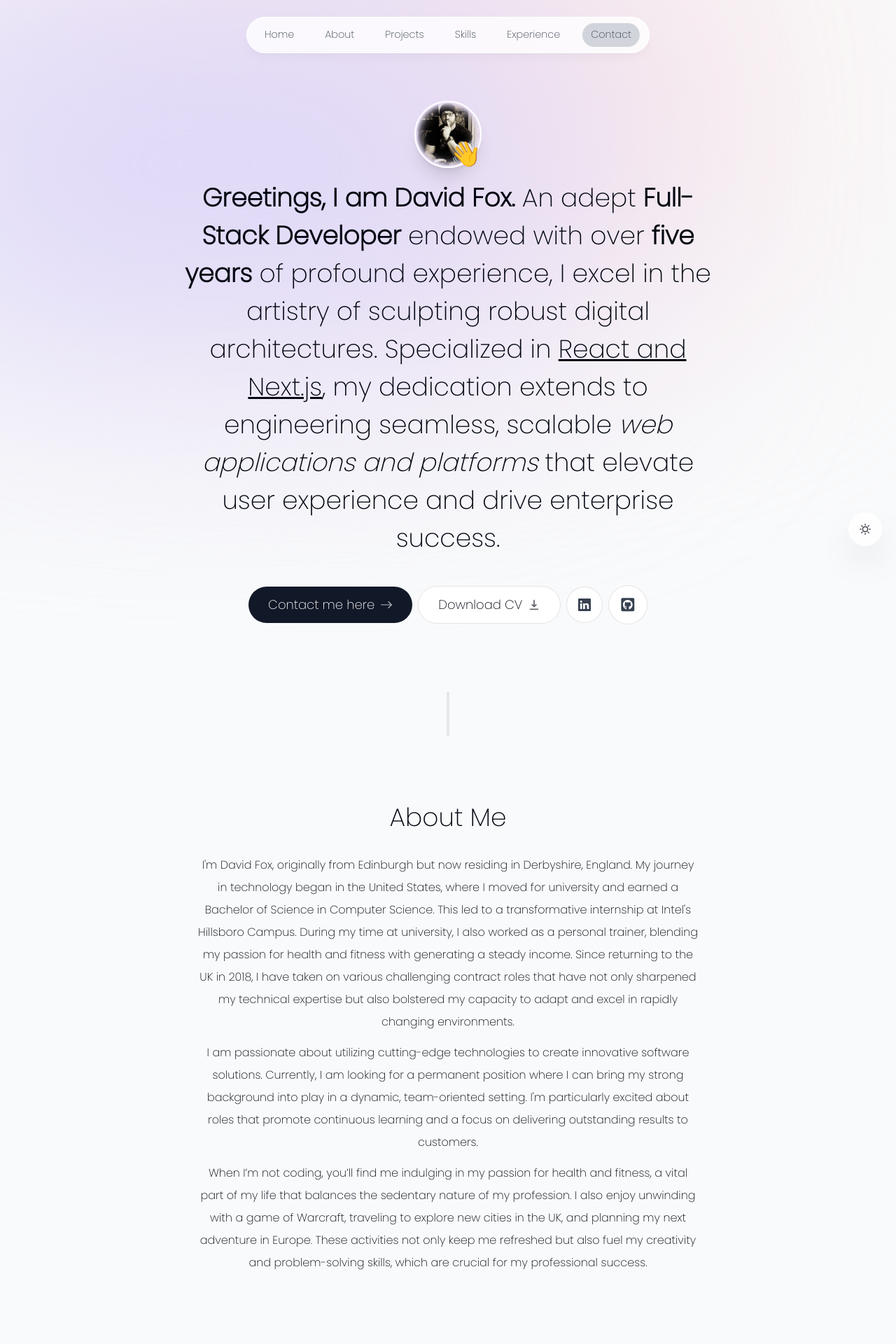
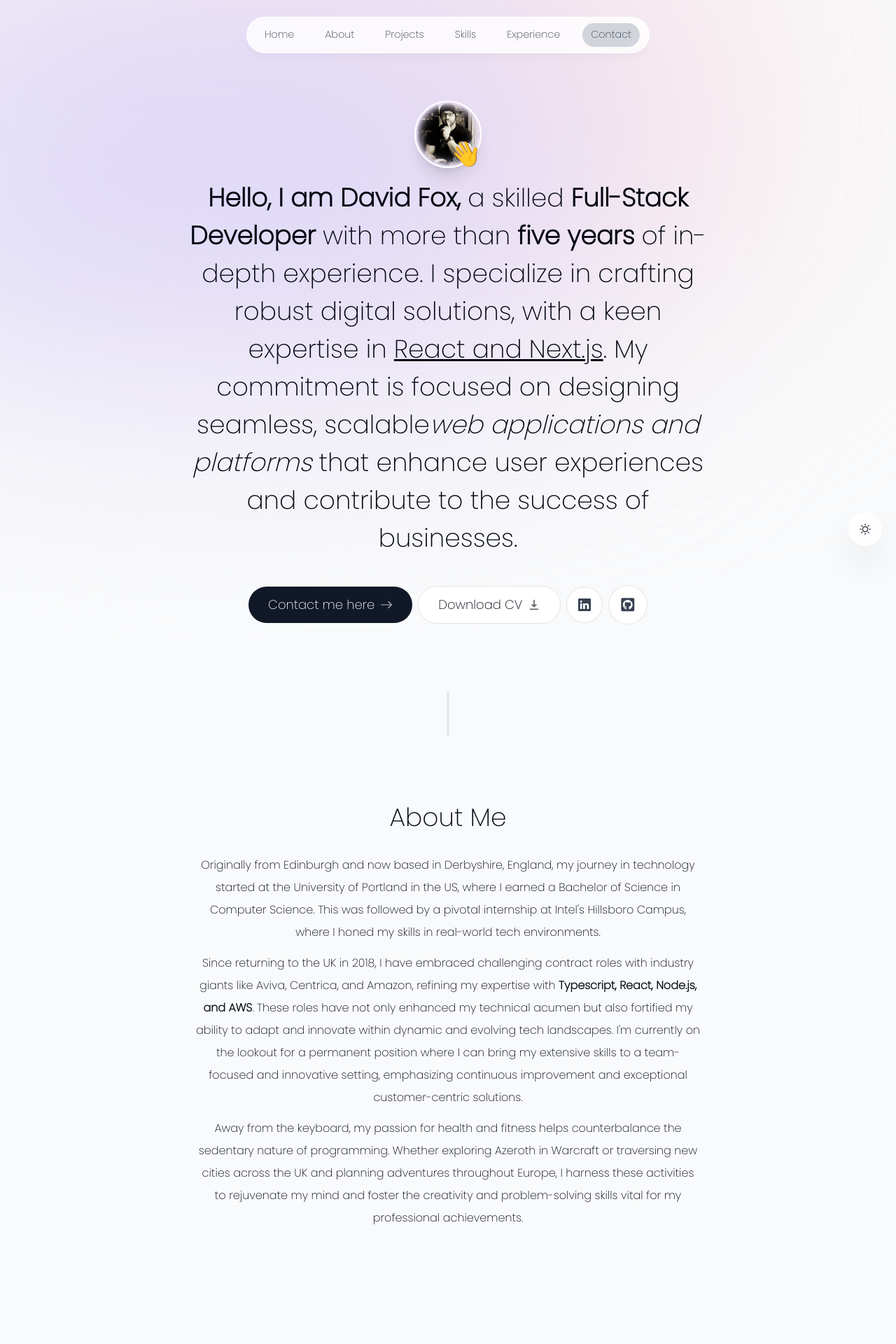
Before and after one commit to maesterfox/NewPortfolio, a Next.js app: page / in a window 1280 px wide. Shown: the top 1920 px of the page at 70% size. Built offline with nearby package versions, Linux system fonts and the light colour scheme; no server answers.

Commit message:
styles, font, colors

```diff
--- a/components/about.tsx
+++ b/components/about.tsx
@@ -19,34 +19,30 @@ export default function About() {
     >
       <SectionHeading>About Me</SectionHeading>
       <p className="mb-3">
-        I'm David Fox, originally from Edinburgh but now residing in Derbyshire,
-        England. My journey in technology began in the United States, where I
-        moved for university and earned a Bachelor of Science in Computer
-        Science. This led to a transformative internship at Intel's Hillsboro
-        Campus. During my time at university, I also worked as a personal
-        trainer, blending my passion for health and fitness with generating a
-        steady income. Since returning to the UK in 2018, I have taken on
-        various challenging contract roles that have not only sharpened my
-        technical expertise but also bolstered my capacity to adapt and excel in
-        rapidly changing environments.
+        Originally from Edinburgh and now based in Derbyshire, England, my
+        journey in technology started at the University of Portland in the US,
+        where I earned a Bachelor of Science in Computer Science. This was
+        followed by a pivotal internship at Intel's Hillsboro Campus, where I
+        honed my skills in real-world tech environments.
       </p>
-
       <p className="mb-3">
-        I am passionate about utilizing cutting-edge technologies to create
-        innovative software solutions. Currently, I am looking for a permanent
-        position where I can bring my strong background into play in a dynamic,
-        team-oriented setting. I'm particularly excited about roles that promote
-        continuous learning and a focus on delivering outstanding results to
-        customers.
+        Since returning to the UK in 2018, I have embraced challenging contract
+        roles with industry giants like Aviva, Centrica, and Amazon, refining my
+        expertise with <strong>Typescript, React, Node.js, and AWS</strong>.
+        These roles have not only enhanced my technical acumen but also
+        fortified my ability to adapt and innovate within dynamic and evolving
+        tech landscapes. I'm currently on the lookout for a permanent position
+        where I can bring my extensive skills to a team-focused and innovative
+        setting, emphasizing continuous improvement and exceptional
+        customer-centric solutions.
       </p>
-      <p>
-        When I’m not coding, you’ll find me indulging in my passion for health
-        and fitness, a vital part of my life that balances the sedentary nature
-        of my profession. I also enjoy unwinding with a game of Warcraft,
-        traveling to explore new cities in the UK, and planning my next
-        adventure in Europe. These activities not only keep me refreshed but
-        also fuel my creativity and problem-solving skills, which are crucial
-        for my professional success.
+      <p className="mb-3">
+        Away from the keyboard, my passion for health and fitness helps
+        counterbalance the sedentary nature of programming. Whether exploring
+        Azeroth in Warcraft or traversing new cities across the UK and planning
+        adventures throughout Europe, I harness these activities to rejuvenate
+        my mind and foster the creativity and problem-solving skills vital for
+        my professional achievements.
       </p>
     </motion.section>
   );
--- a/components/intro.tsx
+++ b/components/intro.tsx
@@ -63,15 +63,14 @@ export default function Intro() {
         initial={{ opacity: 0, y: 100 }}
         animate={{ opacity: 1, y: 0 }}
       >
-        <span className="font-bold">Greetings, I am David Fox.</span> An adept{" "}
-        <span className="font-bold">Full-Stack Developer</span> endowed with
-        over <span className="font-bold">five years</span> of profound
-        experience, I excel in the artistry of sculpting robust digital
-        architectures. Specialized in{" "}
-        <span className="underline">React and Next.js</span>, my dedication
-        extends to engineering seamless, scalable{" "}
+        <span className="font-bold">Hello, I am David Fox,</span> a skilled{" "}
+        <span className="font-bold">Full-Stack Developer</span> with more than{" "}
+        <span className="font-bold">five years</span> of in-depth experience. I
+        specialize in crafting robust digital solutions, with a keen expertise
+        in <span className="underline">React and Next.js</span>. My commitment
+        is focused on designing seamless, scalable
         <span className="italic">web applications and platforms</span> that
-        elevate user experience and drive enterprise success.
+        enhance user experiences and contribute to the success of businesses.
       </motion.h1>
 
       <motion.div
```
